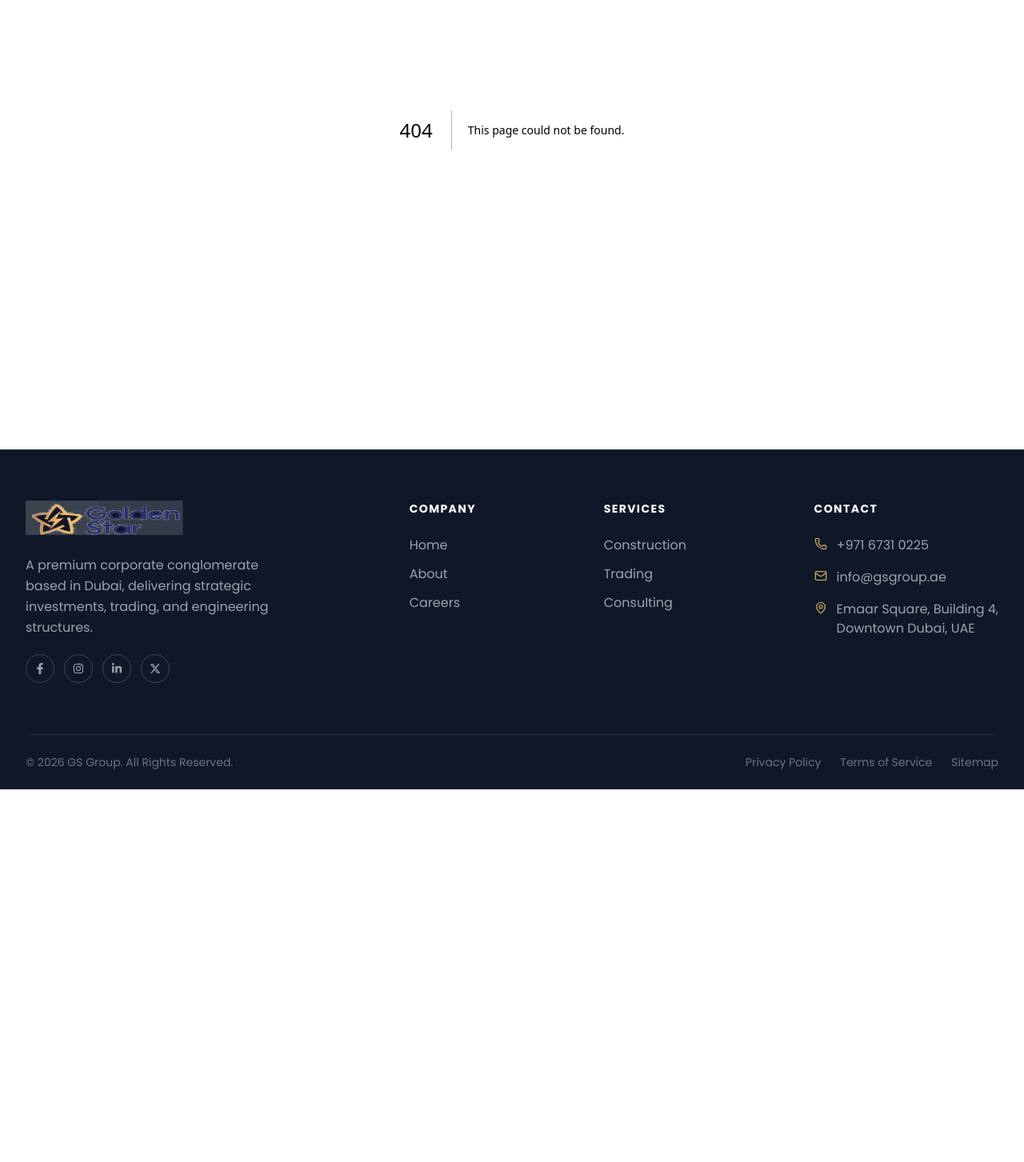
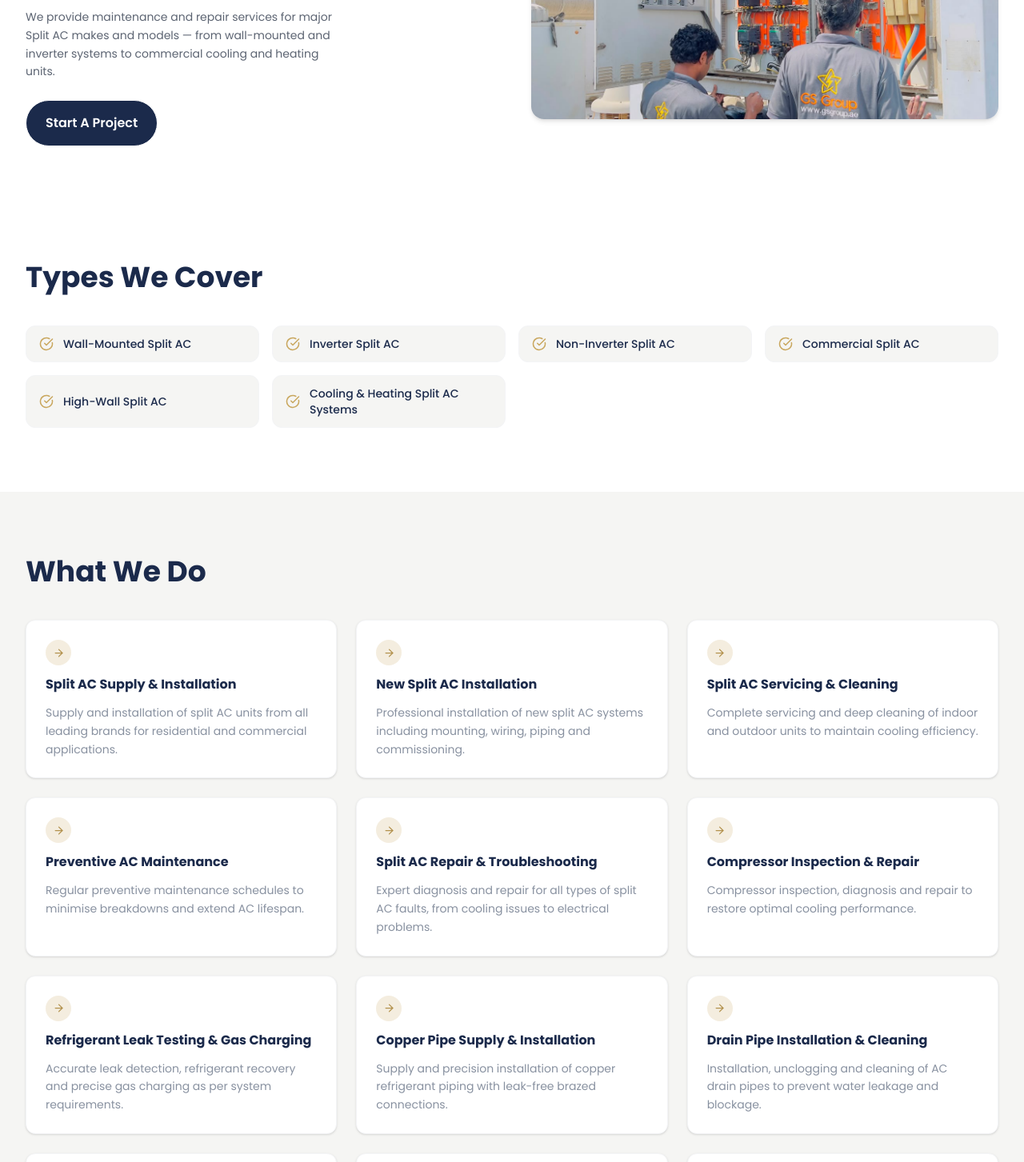
Before and after one commit to mujeebrahmanik/Gsgroupwebsite, a Next.js app: page /services/split-ac-services in a window 1280 px wide. Before the commit this address had no page. Shown: the part 360-1813 px from the top of the page at 80% size. Before the commit the page ends 1347 px from the top, so only its background shows below. Built offline with nearby package versions, Linux system fonts and the light colour scheme.

Commit message:
added split ac service page

```diff
--- a/src/app/layout.js
+++ b/src/app/layout.js
@@ -18,6 +18,7 @@ export const metadata = {
 export default function RootLayout({ children }) {
   return (
     <html
+    suppressHydrationWarning
       lang="en"
       className={`${poppins.variable}  h-full antialiased`}
     >
--- /dev/null
+++ b/src/app/services/split-ac-services/page.js
@@ -0,0 +1,130 @@
+import Pagebanner from '@/components/common/Pagebanner'
+import ServiceTypesSection from '@/components/services/ServiceTypesSection'
+import ServiceDetailSection from '@/components/services/ServiceDetailSection'
+import AMCSection from '@/components/services/AMCSection'
+import CTASection from '@/components/common/CTASection'
+
+const splitAcTypes = [
+    'Wall-Mounted Split AC',
+    'Inverter Split AC',
+    'Non-Inverter Split AC',
+    'Commercial Split AC',
+    'High-Wall Split AC',
+    'Cooling & Heating Split AC Systems',
+]
+
+const splitAcServices = [
+    {
+        title: 'Split AC Supply & Installation',
+        description: 'Supply and installation of split AC units from all leading brands for residential and commercial applications.',
+    },
+    {
+        title: 'New Split AC Installation',
+        description: 'Professional installation of new split AC systems including mounting, wiring, piping and commissioning.',
+    },
+    {
+        title: 'Split AC Servicing & Cleaning',
+        description: 'Complete servicing and deep cleaning of indoor and outdoor units to maintain cooling efficiency.',
+    },
+    {
+        title: 'Preventive AC Maintenance',
+        description: 'Regular preventive maintenance schedules to minimise breakdowns and extend AC lifespan.',
+    },
+    {
+        title: 'Split AC Repair & Troubleshooting',
+        description: 'Expert diagnosis and repair for all types of split AC faults, from cooling issues to electrical problems.',
+    },
+    {
+        title: 'Compressor Inspection & Repair',
+        description: 'Compressor inspection, diagnosis and repair to restore optimal cooling performance.',
+    },
+    {
+        title: 'Refrigerant Leak Testing & Gas Charging',
+        description: 'Accurate leak detection, refrigerant recovery and precise gas charging as per system requirements.',
+    },
+    {
+        title: 'Copper Pipe Supply & Installation',
+        description: 'Supply and precision installation of copper refrigerant piping with leak-free brazed connections.',
+    },
+    {
+        title: 'Drain Pipe Installation & Cleaning',
+        description: 'Installation, unclogging and cleaning of AC drain pipes to prevent water leakage and blockage.',
+    },
+    {
+        title: 'Indoor & Outdoor Unit Cleaning',
+        description: 'Comprehensive cleaning of both indoor and outdoor AC units to remove dust, dirt and contaminants.',
+    },
+    {
+        title: 'Condenser & Evaporator Coil Cleaning',
+        description: 'Deep chemical cleaning of condenser and evaporator coils to improve heat exchange efficiency.',
+    },
+    {
+        title: 'Air Filter Cleaning & Replacement',
+        description: 'Cleaning and replacement of air filters to maintain indoor air quality and optimal airflow.',
+    },
+    {
+        title: 'Electrical & Control System Checking',
+        description: 'Inspection of electrical panels, wiring, contactors and safety devices for safe reliable operation.',
+    },
+    {
+        title: 'Thermostat & Sensor Inspection',
+        description: 'Testing and calibration of thermostats and sensors for accurate temperature control.',
+    },
+    {
+        title: 'AC Performance Testing',
+        description: 'Full performance evaluation of cooling capacity, airflow, temperature and power consumption.',
+    },
+    {
+        title: 'Split AC Replacement & Upgrading',
+        description: 'Replacement of aged units with modern energy-efficient split ACs to reduce running costs.',
+    },
+    {
+        title: 'Emergency AC Repair Services',
+        description: '24/7 emergency AC repair to restore cooling operations quickly with minimal disruption.',
+    },
+]
+
+const amcItems = [
+    'Scheduled preventive maintenance',
+    'Complete AC inspection and servicing',
+    'Indoor and outdoor unit cleaning',
+    'Filter and coil cleaning',
+    'Refrigerant pressure and leakage checks',
+    'Electrical and control system inspection',
+    'Performance testing',
+    'Breakdown and emergency support',
+    'Repair and replacement recommendations',
+]
+
+export default function SplitAcServicesPage() {
+    return (
+        <div>
+            <Pagebanner
+                breadcrumbs={[
+                    { title: 'Services', link: '/services' },
+                    { title: 'Split AC Services' },
+                ]}
+                image='/images/chillerservice.jpeg'
+                title={<>Split AC <br /><span className='text-muted'>Services</span></>}
+                content='We provide maintenance and repair services for major Split AC makes and models — from wall-mounted and inverter systems to commercial cooling and heating units.'
+            />
+
+            <ServiceTypesSection
+                title='Types We Cover'
+                types={splitAcTypes}
+            />
+
+            <ServiceDetailSection
+                title='What We Do'
+                services={splitAcServices}
+            />
+
+            <AMCSection
+                title='AMC Services'
+                items={amcItems}
+            />
+
+            <CTASection />
+        </div>
+    )
+}
```
